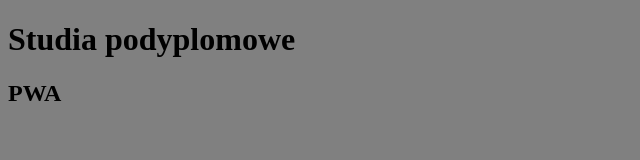
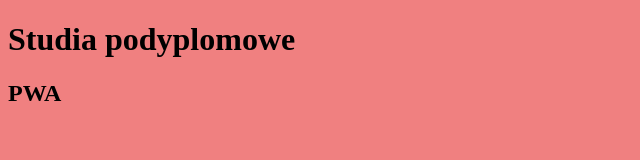
Before and after one commit to MarcinDl/wsb-pwa, a plain HTML site: page index.html in a window 1280 px wide. Shown: the whole page, without its empty margins (0-640 px from the left). Drawn offline with Linux system fonts and the light colour scheme.

Commit message:
bgc change

```diff
--- a/css/style.css
+++ b/css/style.css
@@ -1,3 +1,3 @@
 .fullscreen{
-    background-color: gray;
+    background-color: lightcoral;
 }
```
